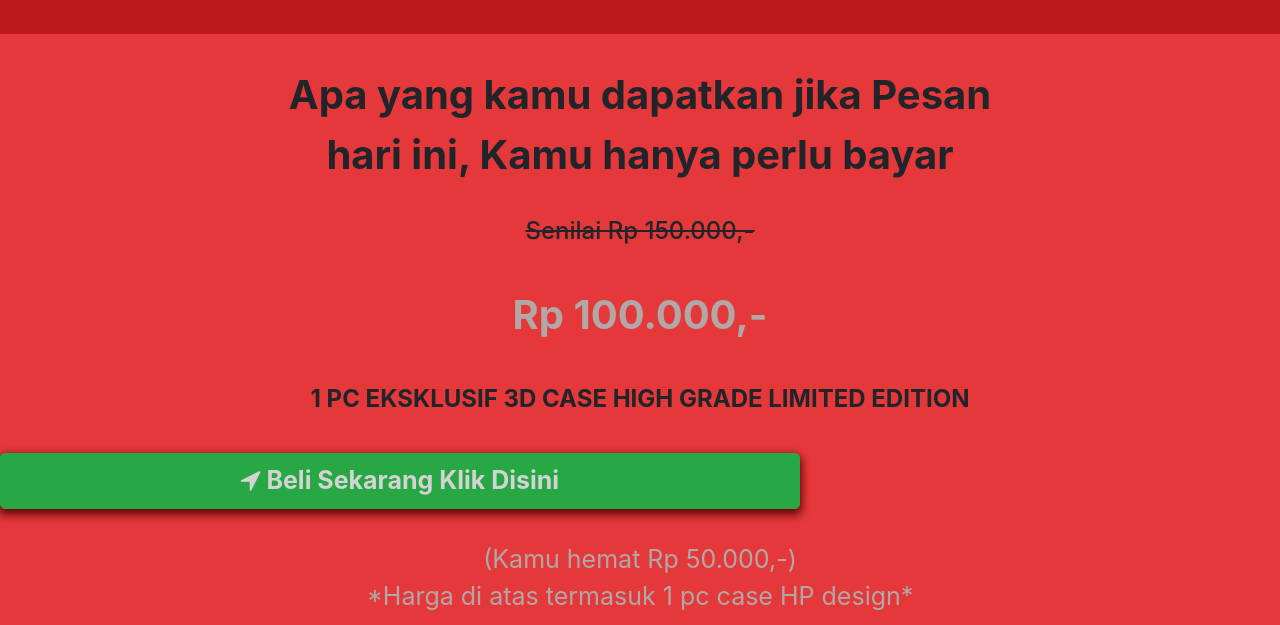
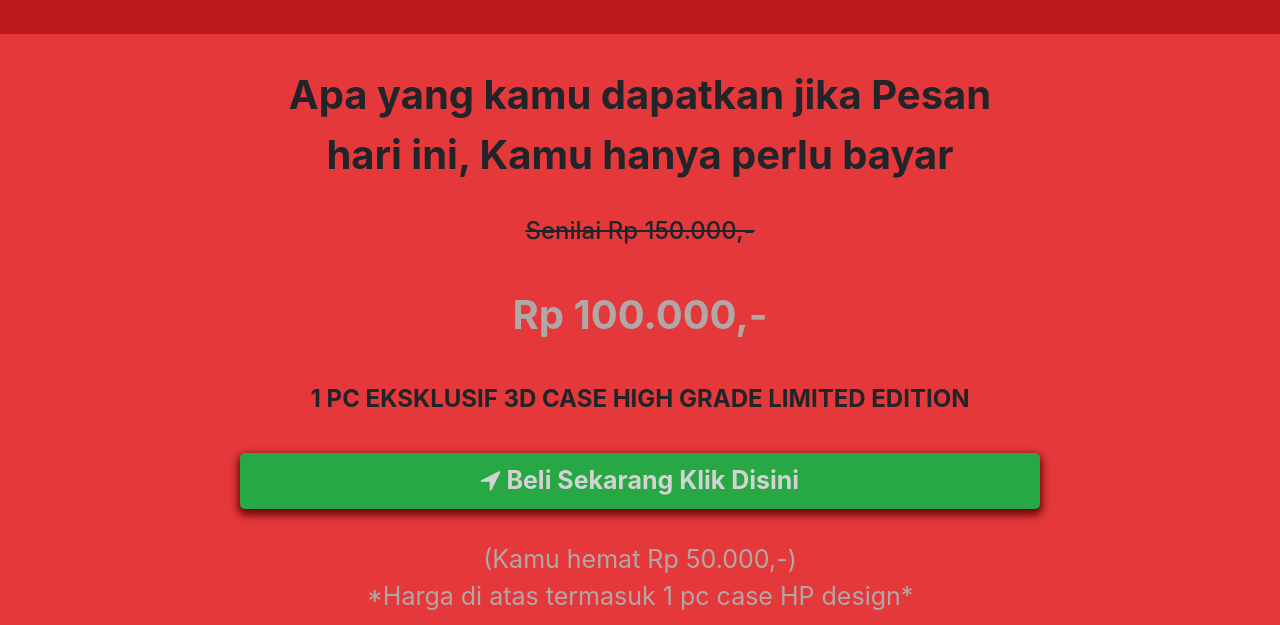
Before and after one commit to Rizzdd/Rizzdd.github.io, a plain HTML site: page index.html in a window 1280 px wide. Shown: the part 10183-10808 px from the top of the page. Drawn offline with nearby package versions, Linux system fonts and the light colour scheme.

Commit message:
Update index.html

```diff
--- a/index.html
+++ b/index.html
@@ -470,7 +470,7 @@
                     <span class="text-center h4"><strong>1 PC EKSKLUSIF 3D CASE HIGH GRADE LIMITED EDITION</strong></span>
                 </div>
             </div>
-            <div class="row">
+            <div class="row-3">
                 <form class="" action="checkout.html">
                     <div class="p-3 text-center d-flex align-items-center justify-content-center flex-column mx-auto pann">
                         <button class="pann btn btn-success btn-lg btn-block light-gray" type="submit"><i class="fa fa-location-arrow"> </i> Beli Sekarang Klik Disini</button>
```
